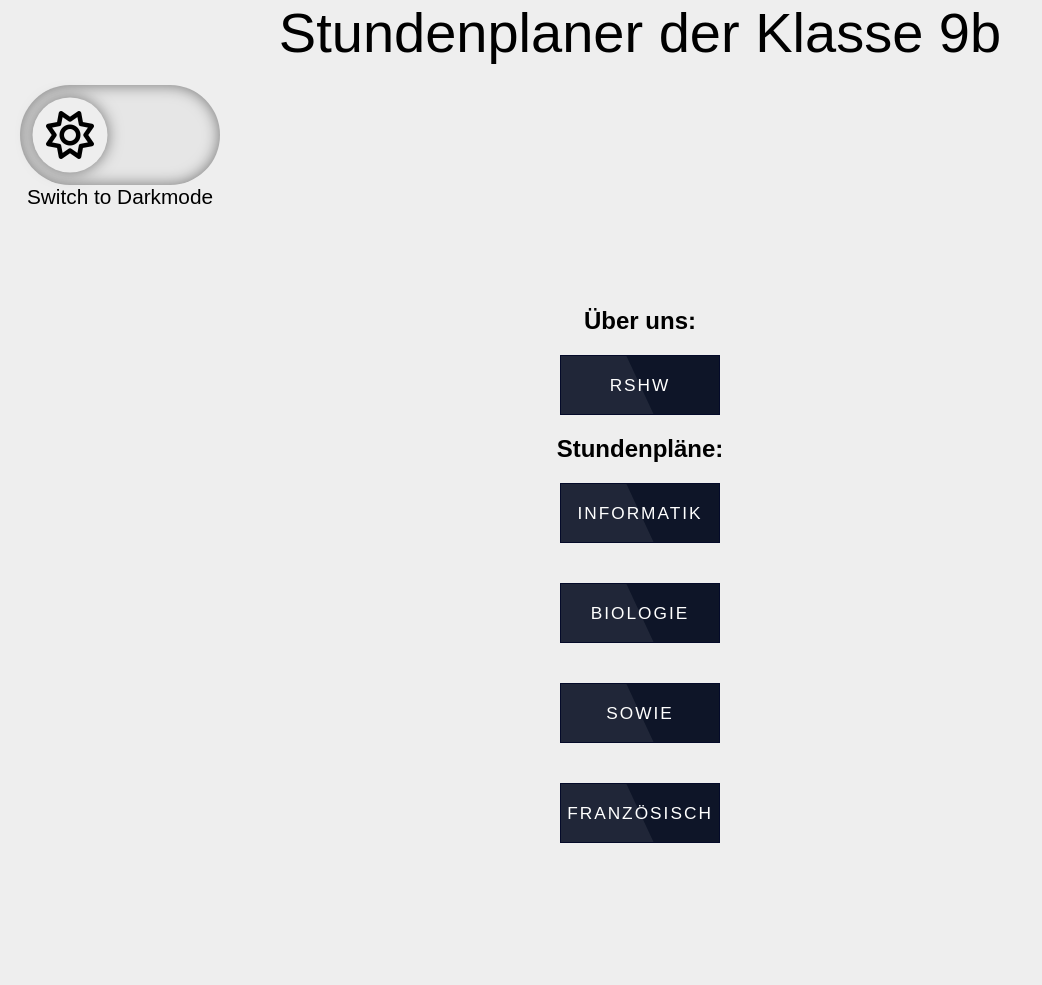
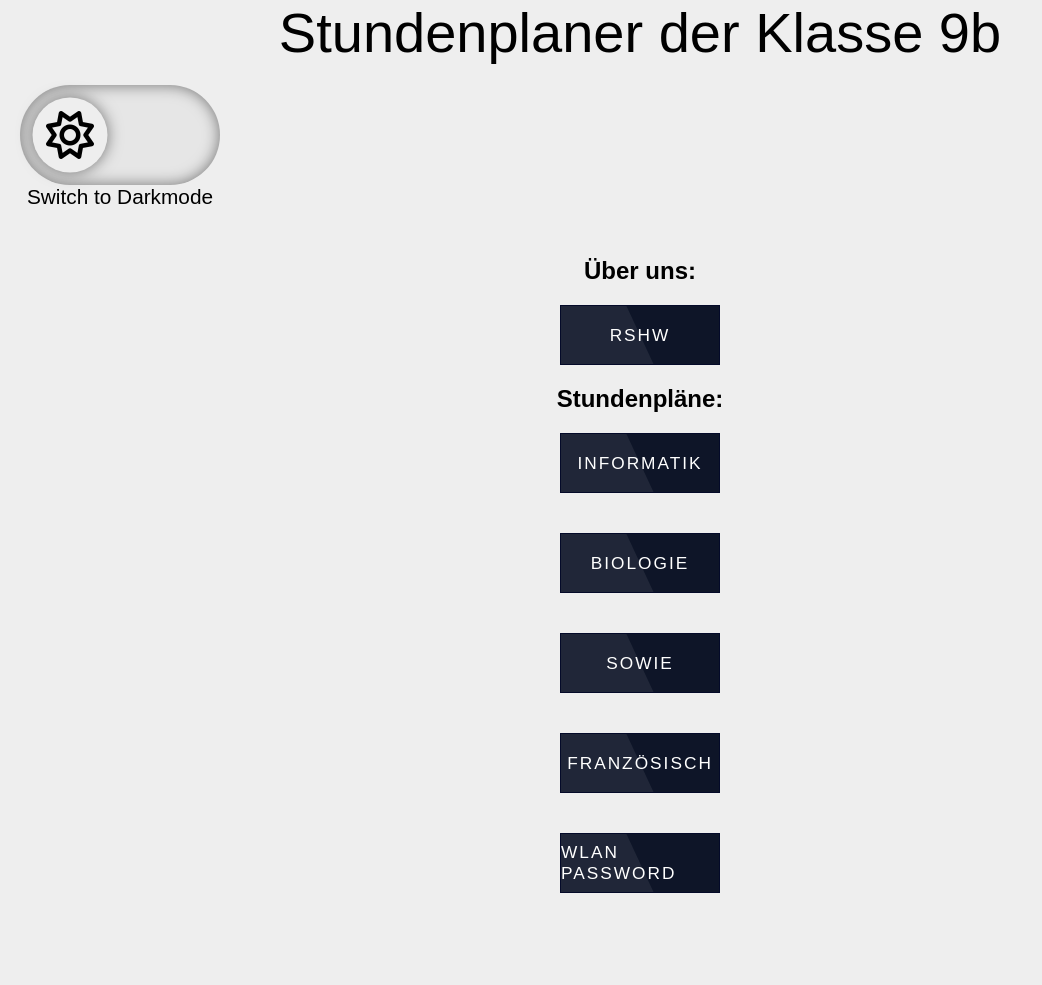
Before and after one commit to Bommberk/Stundenplan10b, a PHP site: page / in a window 1280 px wide. Shown: the whole page, without its empty margins (0-1042 px from the left). Run offline with PHP 8.4, Linux system fonts and the light colour scheme; some libraries are stand-ins or nearby versions; some web fonts are replaced.

Commit message:
Neuer button

```diff
--- a/assets/css/style.css
+++ b/assets/css/style.css
@@ -84,6 +84,11 @@ h1
 }
 .buttons a:nth-child(7):before,
 .buttons a:nth-child(7):after
+{
+  background: linear-gradient(45deg, #1aff22, #0e1538,#0e1538,#00ccff);
+}
+.buttons a:nth-child(8):before,
+.buttons a:nth-child(8):after
 {
   background: linear-gradient(45deg, #1aff22, #0e1538,#0e1538,#00ccff);
 }
--- a/index.html
+++ b/index.html
@@ -35,6 +35,9 @@
       <a href="stundenpläne/Französisch/index.html">
         <span>Französisch</span>
       </a>
+      <a href="stundenpläne/Französisch/index.html">
+        <span>WLAN Password</span>
+      </a>
       </div>
 
 
--- a/stundenpläne/info/Kunst/index.html
+++ b/stundenpläne/info/Kunst/index.html
@@ -31,7 +31,7 @@
             <li onclick="durchstrich2()" id="strich2">Bioligie</li>
             <li onclick="durchstrich3()" id="strich3">Frei</li>
             <li onclick="durchstrich4()" id="strich4">Kunst</li>
-            <li onclick="durchstrich5()" id="strich5">Frei</li>
+            <li onclick="durchstrich5()" id="strich5">Etwas anderes</li>
         </ul><hr>
 
         <ul class="le2">
```
